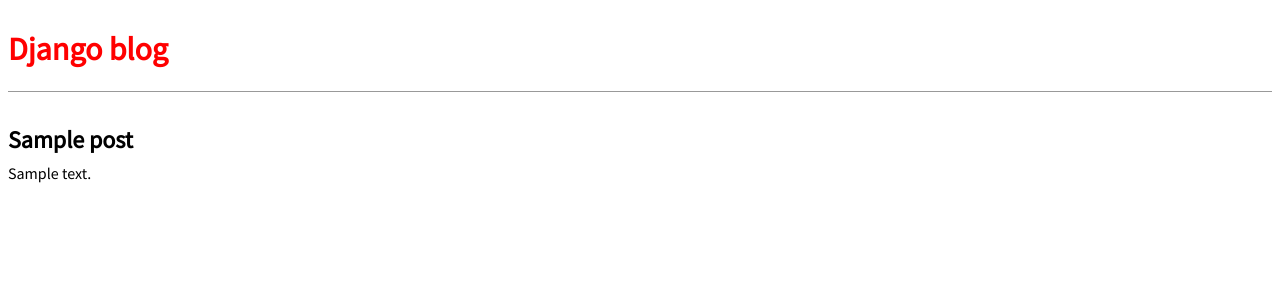
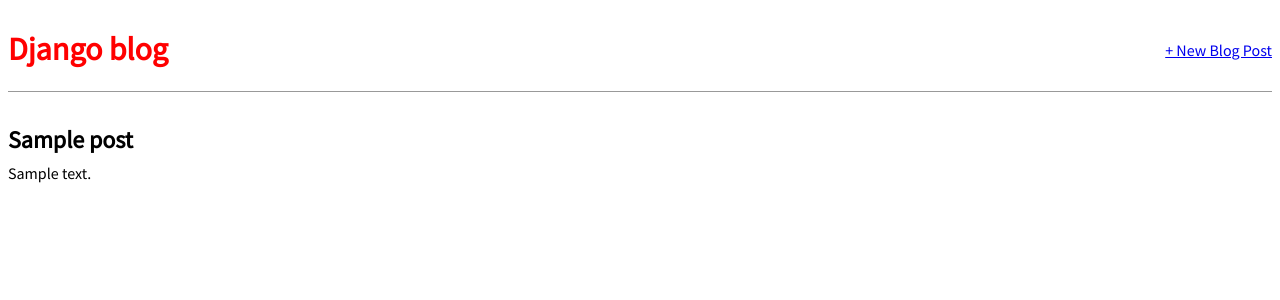
Before and after one commit to christianngapgue/d4b-blog, a Django app: page /post/1/ in a window 1280 px wide. Shown: the top 300 px of the page. Run offline with Django 3.2, Linux system fonts and the light colour scheme; tables that the repository leaves empty hold one stand-in row (values such as "Sample post").

Commit message:
Add a link for creating a new blog post

```diff
--- a/templates/base.html
+++ b/templates/base.html
@@ -11,7 +11,12 @@
 </head>
 <body>
     <header>
-        <h1><a href="{% url 'home' %}">Django blog</a></h1>
+        <div class="nav-left">
+            <h1><a href="{% url 'home' %}">Django blog</a></h1>
+        </div>
+        <div class="nav-right">
+            <a href="{% url 'post_new' %}">+ New Blog Post</a>
+        </div>
     </header>
     <div>
         {% block content %}
```
